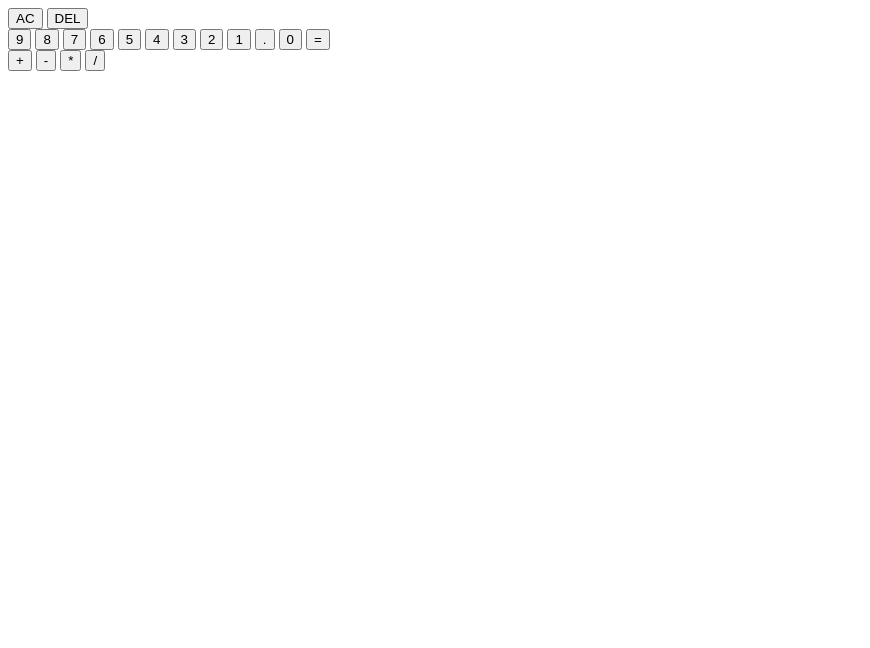
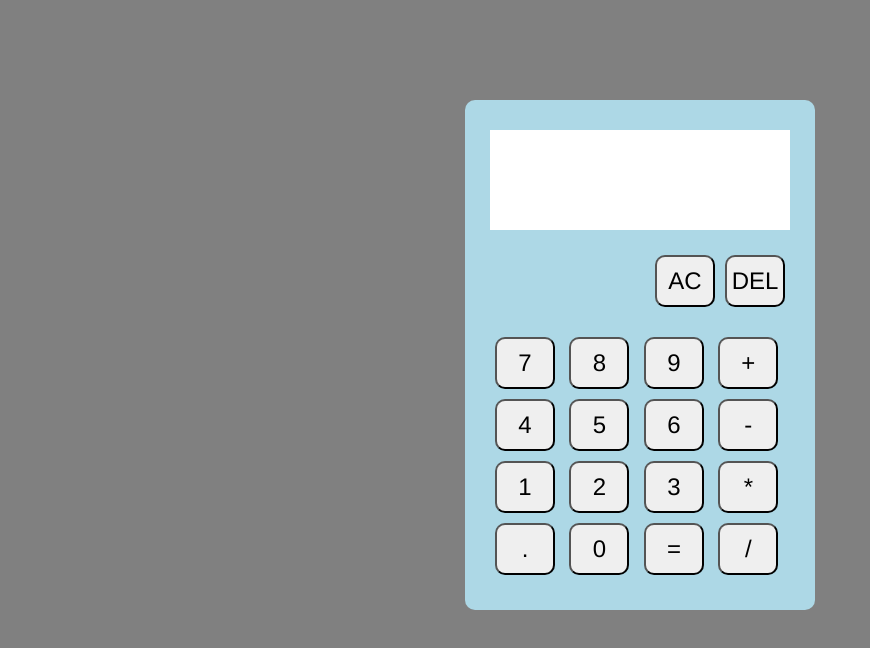
Before and after one commit to nguyenkhoatdtu303/calculator, a plain HTML site: page index.html in a window 1280 px wide. Shown: the whole page, without its empty margins (0-870 px from the left). Drawn offline with Linux system fonts and the light colour scheme.

Commit message:
add style for the calculator

```diff
--- a/index.html
+++ b/index.html
@@ -4,33 +4,32 @@
     <meta charset="UTF-8">
     <meta name="viewport" content="width=device-width, initial-scale=1.0">
     <title>Calculator</title>
+    <link rel="stylesheet" href="style.css">
 </head>
 <body>
     <div class="calculator-case">
         <div class="screen"></div>
-        <div class="speial-buttons">
+        <div class="special-buttons">
             <button class="ac">AC</button>
             <button class="del">DEL</button>
         </div>
         <div class="keyboard">
             <div class="numbers">
-                <button class="number">9</button>
-                <button class="number">8</button>
-                <button class="number">7</button>
-                <button class="number">6</button>
-                <button class="number">5</button>
-                <button class="number">4</button>
-                <button class="number">3</button>
-                <button class="number">2</button>
-                <button class="number">1</button>
-                <button class="number">.</button>
-                <button class="number">0</button>
-                <button class="number">=</button>
-            </div>
-            <div class="operate">
+                <button class="number" value="7">7</button>
+                <button class="number" value="8">8</button>
+                <button class="number" value ="9">9</button>
                 <button class="add">+</button>
+                <button class="number" value="4">4</button>
+                <button class="number" value="5">5</button>
+                <button class="number" value="6">6</button>
                 <button class="sub">-</button>
+                <button class="number" value="1">1</button>
+                <button class="number" value="2">2</button>
+                <button class="number" value="3">3</button>
                 <button class="mul">*</button>
+                <button class="dot">.</button>
+                <button class="number" value="0">0</button>
+                <button class="equal">=</button>
                 <button class="div">/</button>
             </div>
         </div>
--- /dev/null
+++ b/style.css
@@ -0,0 +1,50 @@
+* {
+    font-family: 'Franklin Gothic Medium', 'Arial Narrow', Arial, sans-serif;
+    padding: 0;
+    margin: 0;
+    box-sizing: border-box;
+}
+
+body {
+    background-color: grey;
+}
+.calculator-case {
+    width: 350px;
+    margin: 0px auto;
+    margin-top: 100px;
+    border-radius: 10px;
+    background-color: lightblue;
+    display: flex;
+    flex-direction: column;
+    align-items: center;
+    padding: 30px 0px;
+    gap: 20px;
+}
+
+.screen {
+    width: 300px;
+    height: 100px;
+    background-color:white;
+}
+
+
+.special-buttons {
+    width: 300px;
+    display: flex;
+    justify-content: flex-end;
+}
+
+.keyboard {
+    width: 300px;
+    display: flex;
+    flex-wrap: wrap;
+    justify-content: center;
+}
+
+button {
+    width: 60px;
+    font-size: 1.5rem;
+    border-radius: 10px;
+    margin: 5px;
+    padding: 10px 0;
+}
```
